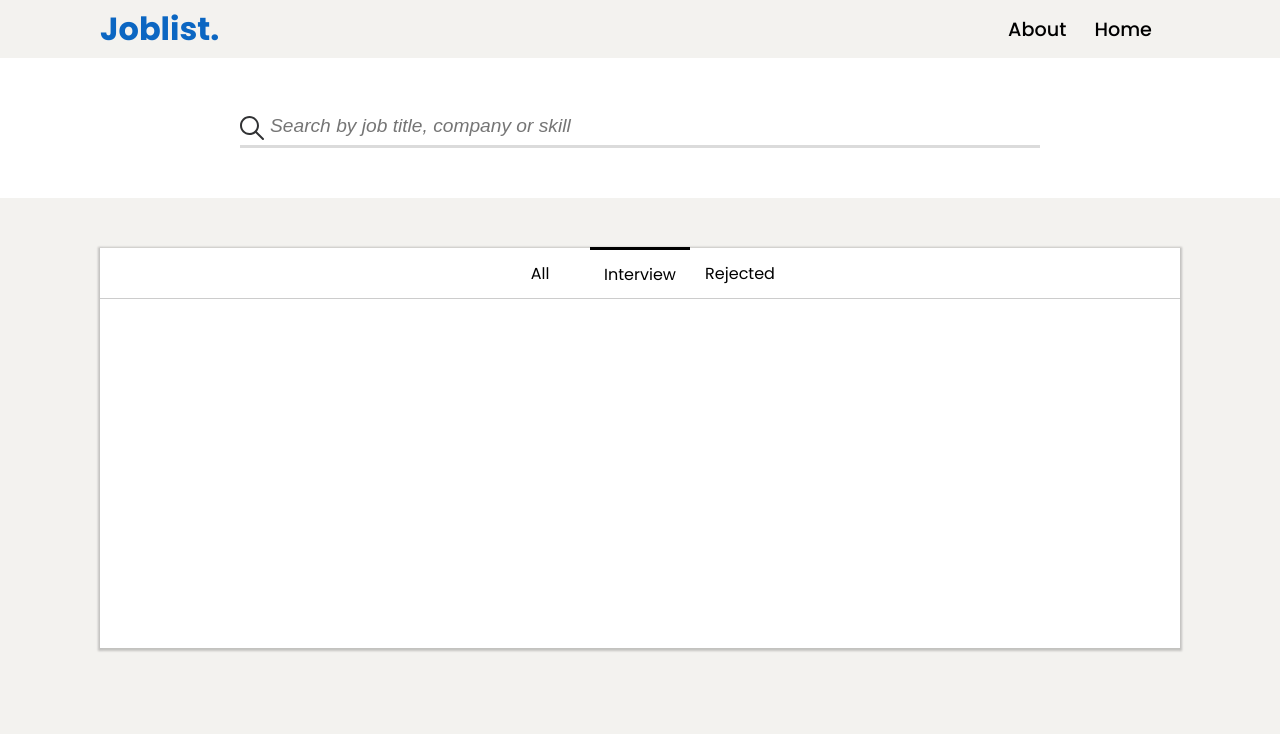
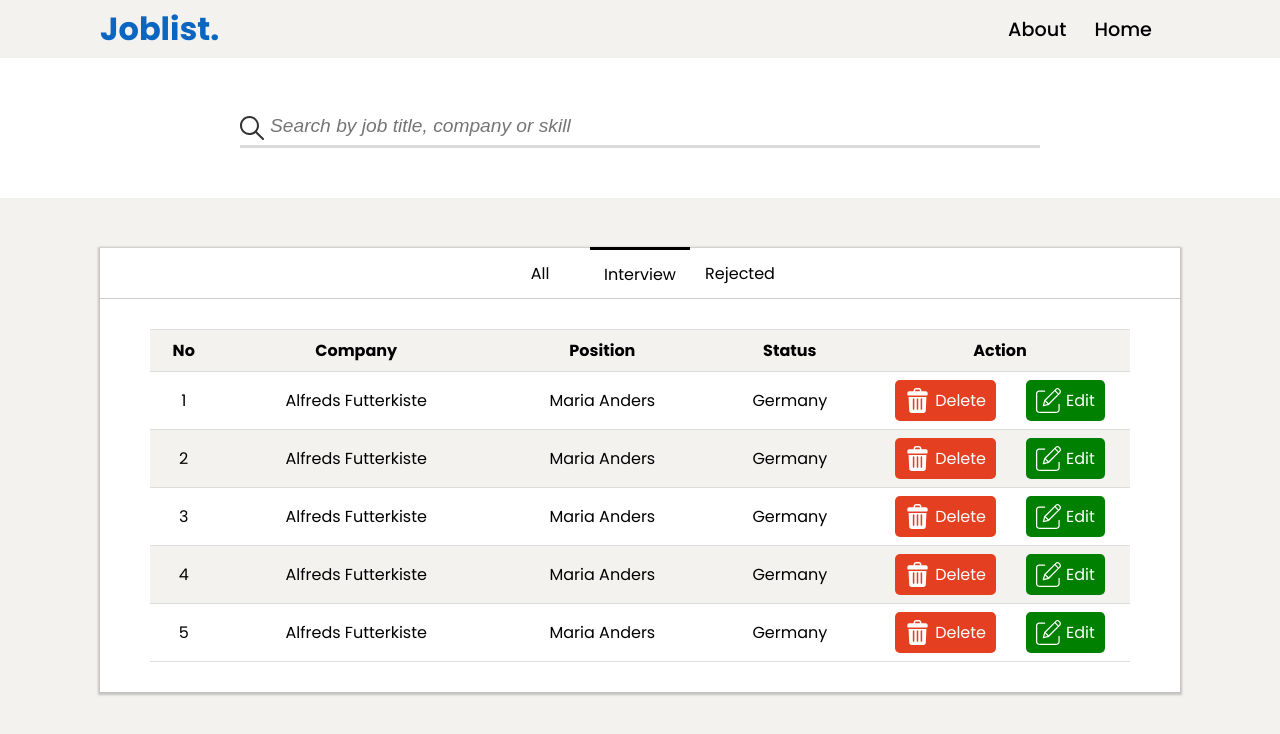
Before and after one commit to Abdulazis530/Job-List-App, a React (Create React App) app in the folder joblistapp/: page / in a window 1280 px wide. Shown: the top 734 px of the page. Built offline with nearby package versions, Linux system fonts and the light colour scheme.

Commit message:
table static done

```diff
--- a/joblistapp/src/assets/styles/style.scss
+++ b/joblistapp/src/assets/styles/style.scss
@@ -2,12 +2,24 @@
 
 $primarry:#0B66C2;
 $gray:#F3F2EF;
-
+$red:#E33F20;
 
 @mixin flexCenter {
     display: flex;
     justify-content: center;
     align-items: center;
+}
+
+@mixin btnAction($color) {
+    background-color: $color;
+    @include flexCenter;
+    display: inline-flex;
+    margin: 0 15px;
+
+    &:hover {
+        transform: scale(.95);
+        background-color: darken($color, 10%);
+    }
 }
 
 body {
@@ -112,17 +124,17 @@ body {
 //section joblist
 
 .joblist__section {
-    @include flexCenter;
-    flex-direction: column;
     width: 100%;
-    height: 500px;
+
+    margin-top: 50px;
     padding: 0px 100px;
 }
 
 .card {
-    background: red;
+    display: flex;
+    flex-direction: column;
+    align-items: center;
     width: 100%;
-    height: 400px;
     background: white;
     z-index: 2;
     box-shadow: 0px 1px 2px 2px rgba($color: #000000, $alpha: .2);
@@ -130,7 +142,12 @@ body {
     &__header {
         @include flexCenter;
         border-bottom: 1px solid rgba($color: #000000, $alpha: .2);
+        width: 100%;
+    }
 
+    &__body {
+        padding: 30px 50px;
+        width: 100%;
     }
 
     .status {
@@ -155,3 +172,64 @@ body {
         }
     }
 }
+
+
+table {
+    border-collapse: collapse;
+
+    width: 100%;
+}
+
+td,
+th {
+    border: 1px solid #dddddd;
+    border-left: none;
+    border-right: none;
+    text-align: center;
+    padding: 8px;
+}
+
+
+tr:nth-child(odd) {
+    background-color: $gray;
+}
+
+
+.table__action {
+    width: 260px;
+
+}
+
+.btn {
+    padding: 8px 10px;
+    display: inline-block;
+    border: none;
+    border-radius: 5px;
+    cursor: pointer;
+    outline: none;
+
+
+    &:hover {
+        transform: scale(.95);
+    }
+
+    &__delete {
+        @include btnAction($red)
+    }
+
+    &__edit {
+        @include btnAction(green)
+    }
+
+    img {
+        color: white;
+    }
+
+    span {
+        margin-left: 5px;
+        color: white;
+        font-size: 1rem;
+        font-family: "Poppins", sans-serif;
+
+    }
+}
--- a/joblistapp/src/components/Card.js
+++ b/joblistapp/src/components/Card.js
@@ -1,4 +1,8 @@
 import React from 'react'
+import trashIcon from '../assets/icons/trash.svg'
+import editIcon from '../assets/icons/edit.svg'
+const jobs = [1, 2, 3, 4, 5
+]
 
 export default function Card() {
     return (
@@ -17,7 +21,42 @@ export default function Card() {
                         </li>
                     </ul>
                 </div>
+                <div className="card__body">
+                    <table>
+                        <tr>
+                            <th>No</th>
+                            <th>Company</th>
+                            <th>Position</th>
+                            <th>Status</th>
+                            <th>Action</th>
+                        </tr>
 
+                        {jobs.map((e, index) =>
+
+                            <tr key={`job-${index + 1}`}>
+                                <td>{index + 1}</td>
+                                <td>Alfreds Futterkiste</td>
+                                <td>Maria Anders</td>
+                                <td>Germany</td>
+                                <td className="table__action">
+                                    <button className="btn btn__delete">
+                                        <img src={trashIcon} alt="trash icon" />
+                                        <span> Delete</span>
+                                    </button>
+
+                                    <button className="btn btn__edit">
+                                        <img src={editIcon} alt="edit icon" />
+                                        <span> Edit</span>
+                                    </button>
+                                </td>
+
+                            </tr>
+
+
+                        )}
+
+                    </table>
+                </div>
             </div>
         </section>
     )
```
Also changed, not shown: joblistapp/src/assets/icons/edit.svg (added), joblistapp/src/assets/icons/trash.svg (added).
